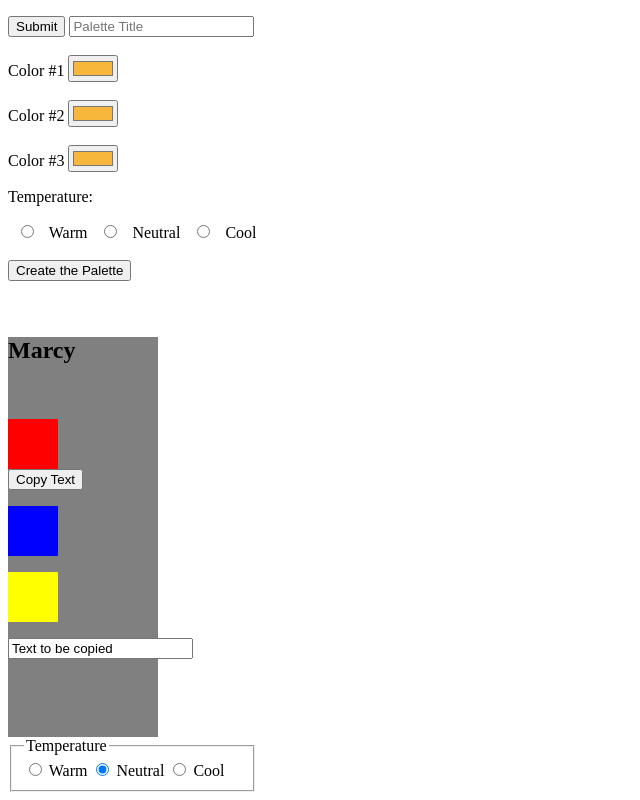
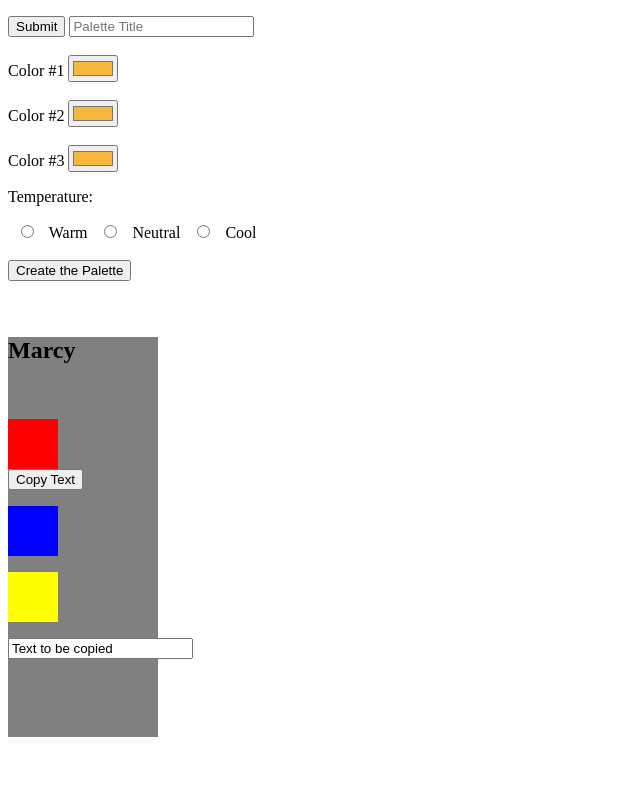
Before and after one commit to NathanielRobinson24/palette-picker, a website built with Vite: page First Project/src/index.html in a window 1280 px wide. Shown: the part 113-913 px from the top of the page, without its empty margins (0-640 px from the left). After the commit the page ends 858 px from the top, so only its background shows below. Built offline with nearby package versions, Linux system fonts and the light colour scheme.

Commit message:
solutions

```diff
--- a/First Project/src/index.html
+++ b/First Project/src/index.html
@@ -48,7 +48,7 @@
         <div id="Palette-2"></div>
         <div id="Palette-3"></div>
       </div>
-      <fieldset>
+      <!-- <fieldset>
         <legend>Temperature</legend>
         <input type="radio" name="temperature" id="warm" value="warm">
         <label for="warm">Warm</label>
@@ -56,7 +56,7 @@
         <label for="neutral">Neutral</label>
         <input type="radio" name="temperature" id="cool" value="cool">
         <label for="cool">Cool</label>
-      </fieldset>
+      </fieldset> -->
 
       <list id="palettes"></list>
     </main>
```
